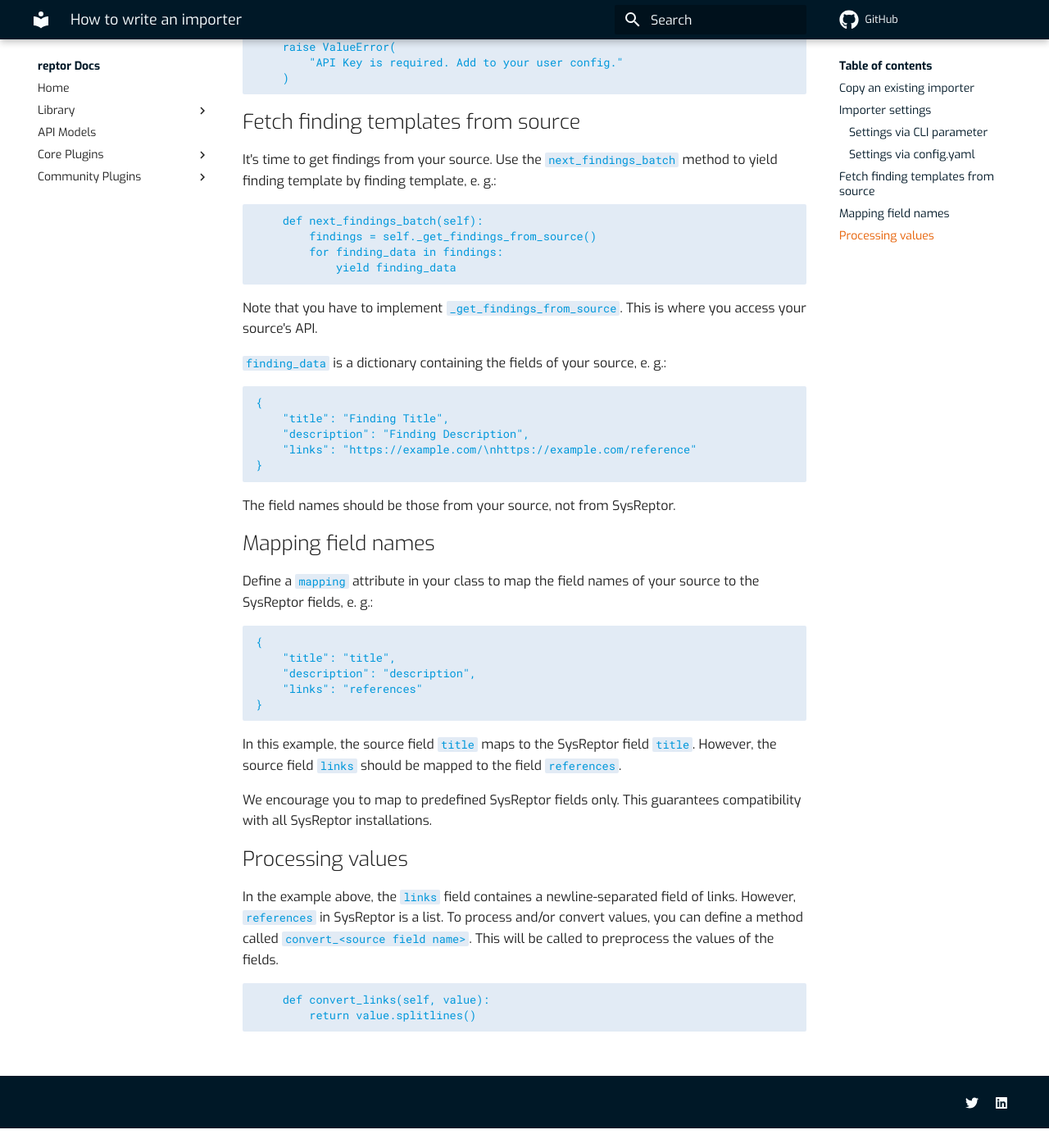
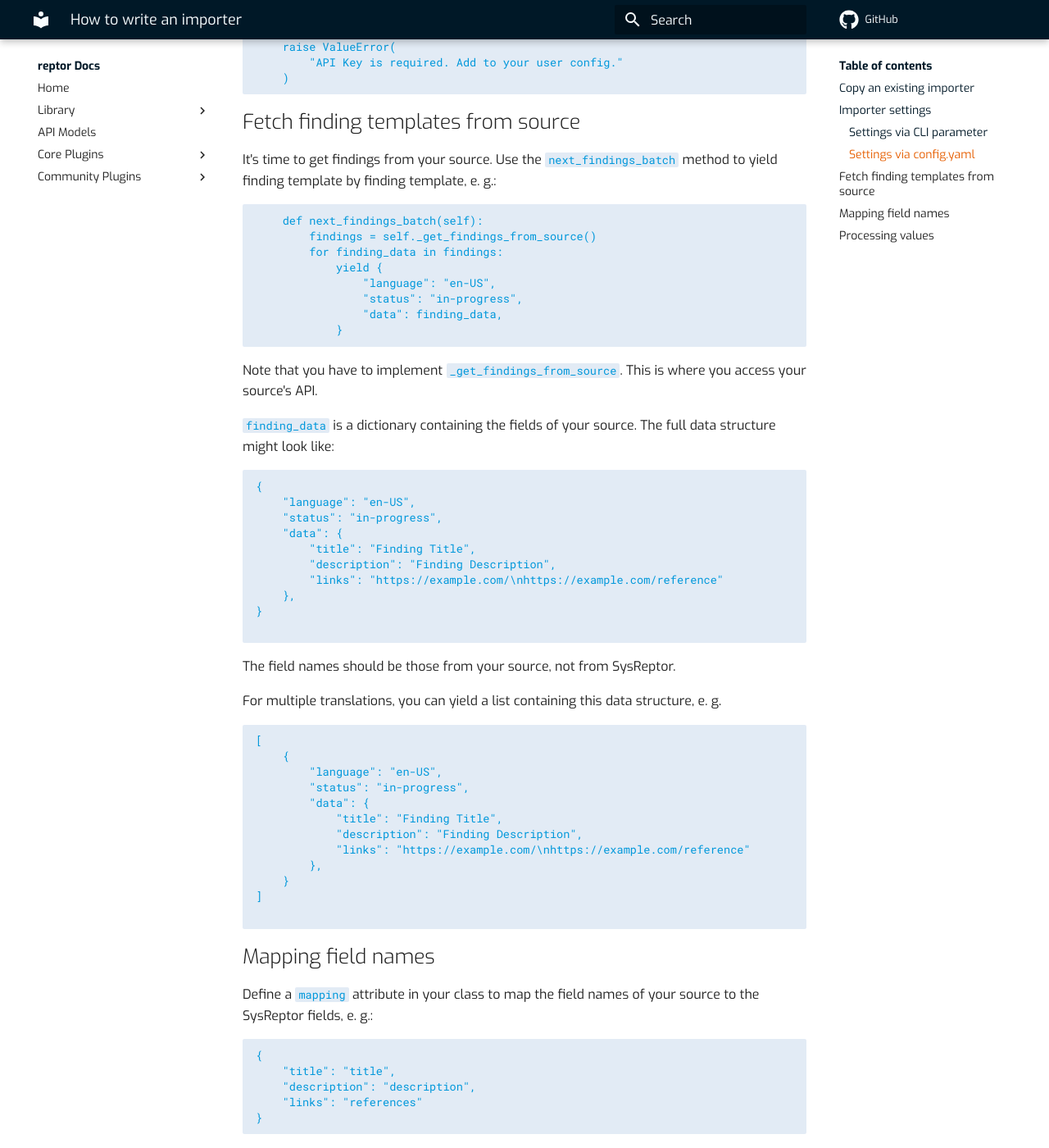
Before and after one commit to Syslifters/reptor, an MkDocs documentation site: the page built from docs/docs/importers/write-importers.md, in a window 1280 px wide and 1400 px high, scrolled down 1560 px. Shown: the whole window at 82% size. Built offline with MkDocs 1.6.1 and Material for MkDocs 9.7.7, drawn with Linux system fonts in a browser that asks for light colours; comment, search, counter and statistics services are not loaded; before the commit the page ends 2936 px from its top, so only the background shows below that.

Commit message:
Update docs

````diff
--- a/docs/docs/importers/write-importers.md
+++ b/docs/docs/importers/write-importers.md
@@ -74,22 +74,47 @@
     def next_findings_batch(self):
         findings = self._get_findings_from_source()
         for finding_data in findings:
-            yield finding_data
+            yield {
+                "language": "en-US",
+                "status": "in-progress",
+                "data": finding_data,
+            }
 ```
 
 Note that you have to implement `_get_findings_from_source`. This is where you access your source's API.
 
-`finding_data` is a dictionary containing the fields of your source, e. g.:
+`finding_data` is a dictionary containing the fields of your source. The full data structure might look like:
 
 ```json
 {
-    "title": "Finding Title",
-	"description": "Finding Description",
-    "links": "https://example.com/\nhttps://example.com/reference"
+    "language": "en-US",
+    "status": "in-progress",
+    "data": {
+        "title": "Finding Title",
+        "description": "Finding Description",
+        "links": "https://example.com/\nhttps://example.com/reference"
+    },
 }
+
+```
+The field names should be those from your source, not from SysReptor.
+
+For multiple translations, you can yield a list containing this data structure, e. g.
+```json
+[
+    {
+        "language": "en-US",
+        "status": "in-progress",
+        "data": {
+            "title": "Finding Title",
+            "description": "Finding Description",
+            "links": "https://example.com/\nhttps://example.com/reference"
+        },
+    }
+]
+
 ```
 
-The field names should be those from your source, not from SysReptor.
 
 ## Mapping field names
 
````
